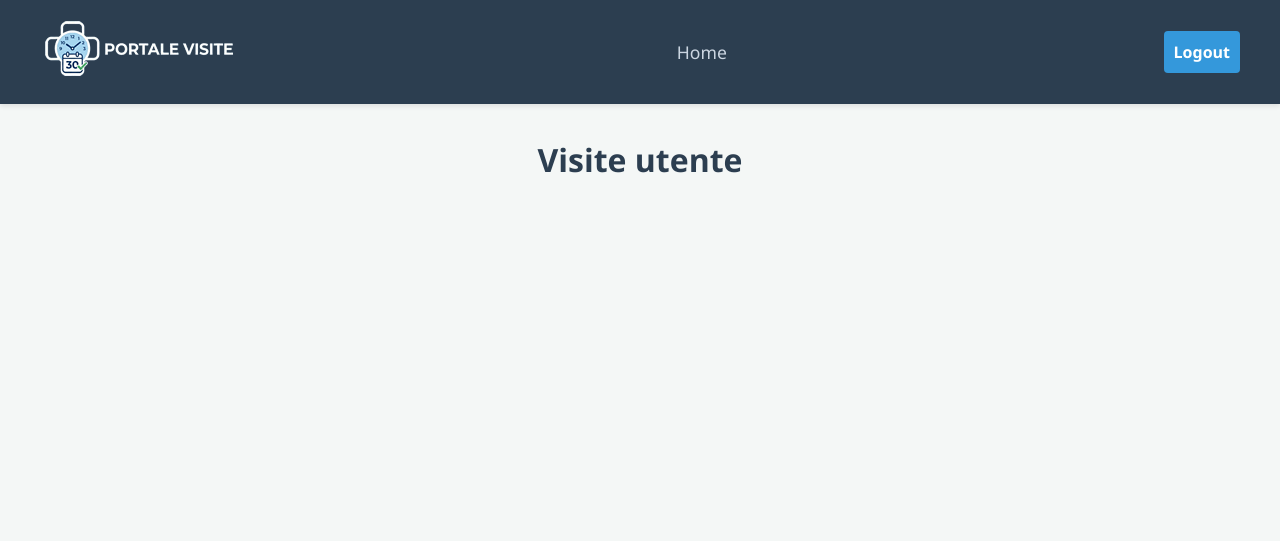
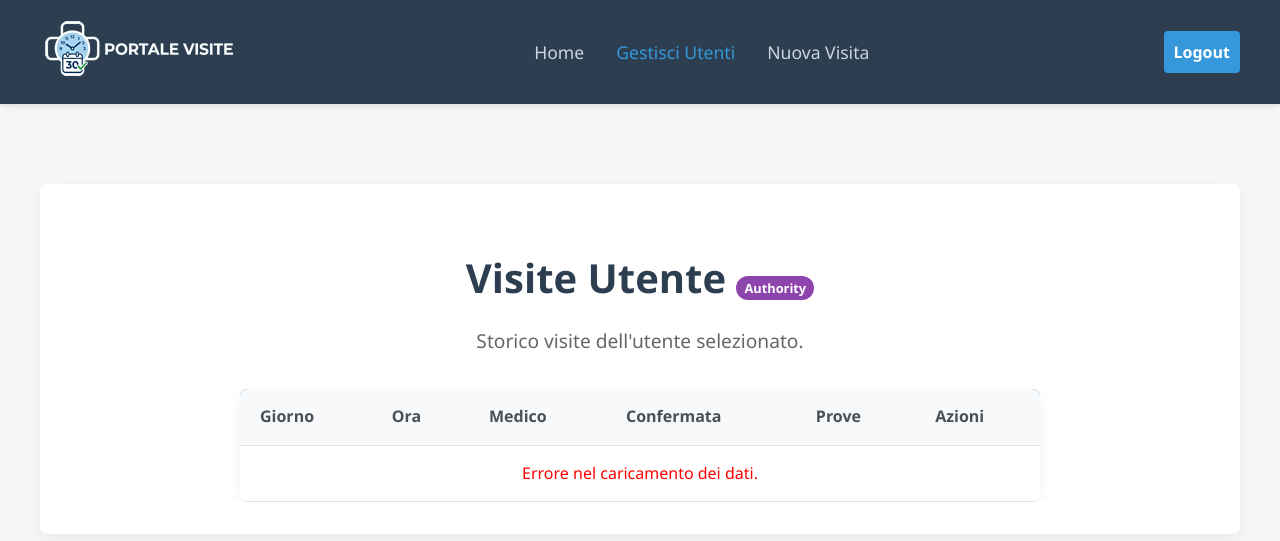
Before and after one commit to Clenill/progettoSoftwareSecurity, a FastAPI app: template app/templates/admin_visite_utente.html in a window 1280 px wide. Shown: the top 541 px of the page. Run offline with FastAPI, Linux system fonts and the light colour scheme; the template is opened without the code that fills it: most values are stand-ins (such as "Sample title", 1, 10 or a date in 2020).

Commit message:
Sistemata tabella dettaglio utente sul portale Admin

```diff
--- a/app/templates/admin_visite_utente.html
+++ b/app/templates/admin_visite_utente.html
@@ -3,7 +3,7 @@
 <head>
     <meta charset="UTF-8">
     <meta name="viewport" content="width=device-width, initial-scale=1.0">
-    <title>Benvenuto nel Nostro Portale</title>
+    <title>Visite Utente - Admin</title>
     <link rel="stylesheet" href="/css/style.css">
     <script src="/js/functions.js"></script>
 </head>
@@ -15,6 +15,8 @@
         <a href="#" class="logo"><img src="/images/logo.png"></a>
         <ul class="nav-menu">
             <li class="nav-item"><a href="/dashboard/authority">Home</a></li>
+            <li class="nav-item"><a href="/lista-utenti" class="active">Gestisci Utenti</a></li>
+            <li class="nav-item"><a href="/admin/prenota">Nuova Visita</a></li>
         </ul>
         <div class="col-md-2">
             <button onclick="logout()">Logout</button>
@@ -22,120 +24,157 @@
     </div>
 </nav>
 
-<h1>Visite utente</h1>
-<ul id="listaVisite"></ul>
+<main class="main-container" style="max-width: 1200px;">
+    <section class="welcome-section">
+        <h1>Visite Utente <span class="badge-auth">Authority</span></h1>
+        <p>Storico visite dell'utente selezionato.</p>
+    </section>
+
+    <div style="overflow-x: auto;">
+        <table class="styled-table">
+            <thead>
+                <tr>
+                    <th>Giorno</th>
+                    <th>Ora</th>
+                    <th>Medico</th>
+                    <th>Confermata</th>
+                    <th>Prove</th>
+                    <th>Azioni</th>
+                </tr>
+            </thead>
+            <tbody id="listaVisite"></tbody>
+        </table>
+    </div>
+</main>
+
+<div id="toast"></div>
+
+<style>
+#toast {
+    position: fixed; bottom: 2rem; left: 50%;
+    transform: translateX(-50%) translateY(20px);
+    background: white; border-radius: 8px; padding: 1rem 1.5rem;
+    box-shadow: 0 4px 20px rgba(0,0,0,0.15); font-size: 0.95rem;
+    opacity: 0; transition: opacity 0.3s ease, transform 0.3s ease;
+    z-index: 9999; min-width: 280px; text-align: center; pointer-events: none;
+}
+#toast.show { opacity: 1 !important; transform: translateX(-50%) translateY(0) !important; }
+#toast .toast-title { font-weight: bold; margin-bottom: 0.3rem; }
+#toast .toast-body { color: #555; }
+#toast.toast-success { border-left: 4px solid #27ae60; }
+#toast.toast-success .toast-title { color: #27ae60; }
+#toast.toast-error { border-left: 4px solid #e74c3c; }
+#toast.toast-error .toast-title { color: #e74c3c; }
+</style>
 
 <script>
 
+const id = '{{ id }}';
+
+function showToast(titolo, messaggio, tipo = 'toast-success', durata = 3000) {
+    const toast = document.getElementById('toast');
+    toast.innerHTML = `<div class="toast-title">${titolo}</div><div class="toast-body">${messaggio}</div>`;
+    toast.className = tipo;
+    void toast.offsetHeight;
+    toast.classList.add('show');
+    setTimeout(() => toast.classList.remove('show'), durata);
+}
+
 async function caricaStorico() {
-    const id = '{{ id }}';
     try {
-        const response = await fetch(`/admin/visiteutente/${id}`, {
-            credentials: 'same-origin'
-        });
-        const visite = await response.json();
-        const contenitore = document.getElementById('listaVisite');
+        const [responseVisite, responseUtenti] = await Promise.all([
+            fetch(`/admin/visiteutente/${id}`, { credentials: 'same-origin' }),
+            fetch('/admin/allusers', { credentials: 'same-origin' })
+        ]);
 
-        contenitore.innerHTML = '';
+        const visite = await responseVisite.json();
+        const utenti = await responseUtenti.json();
+
+        const nomeUtente = {};
+        utenti.forEach(u => { nomeUtente[u.id] = u.name; });
+        const body = document.getElementById('listaVisite');
+        body.innerHTML = '';
 
         if (visite.length === 0) {
-            contenitore.innerHTML = '<p>Nessuna visita in storico.</p>';
+                        body.innerHTML = '<tr><td colspan="6" style="text-align:center;">Nessuna visita in storico.</td></tr>';
             return;
         }
 
-        // Intestazione tabella
-        let tableHTML = `
-            <table class="styled-table">
-                <thead>
-                    <tr>
-                        <th>Giorno</th>
-                        <th>Ora</th>
-                        <th>Medico (ID)</th>
-                        <th>Confermata</th>
-                        <th>Prove</th>
-                        <th>Azioni</th>
-                    </tr>
-                </thead>
-                <tbody>
-        `;
-
-        // Riempimento tabella
         visite.forEach(v => {
             const dataOggetto = new Date(v.timestamp);
-
             const giorno = dataOggetto.toLocaleDateString('it-IT');
-
             const ora = dataOggetto.toLocaleTimeString('it-IT', { hour: '2-digit', minute: '2-digit' });
 
-            tableHTML += `
-                <tr>
-                    <td>${giorno}</td>
-                    <td>${ora}</td>
-                    <td>${v.medico}</td>
-                    <td>${v.confermata}</td>
-                    <td>${v.prove && v.prove.length > 0 ? v.prove.map(p => p.tipo).join(', ') : 'Nessuna'}</td>
-                    <td>
-                        <label>Il medico è presente: </label><input id="${v.id}-checkbox" type="checkbox" checked="true">
-                        <button type="submit" onclick="confermaPresenza('${v.id}')" style="background-color: #3498db;">Invia prova</button>
-                    </td>
-                </tr>
+            const nomeMedico = nomeUtente[v.medico] || v.medico || 'Non assegnato';
+            const confermataText = v.confermata
+                ? '<span style="color: #27ae60; font-weight: bold;">✔ Confermata</span>'
+                : '<span style="color: #e67e22; font-weight: bold;">⏳ In attesa</span>';
+            const proveHtml = v.prove && v.prove.length > 0
+                ? v.prove.map(p => p.tipo).join(', ')
+                : 'Nessuna';
+
+            const provaGiaInviata = v.prove && v.prove.some(p => p.tipo === 'conferma');
+            const disabilitato = (!v.confermata || provaGiaInviata) ? 'disabled' : '';
+            const coloreBottone = provaGiaInviata ? '#27ae60' : (v.confermata ? '#3498db' : '#aaaaaa');
+            const testoBottone = provaGiaInviata ? '✓ Prova già inviata' : 'Invia prova';
+
+            const row = document.createElement('tr');
+            row.innerHTML = `
+                <td>${giorno}</td>
+                <td>${ora}</td>
+                <td>${nomeMedico}</td>
+                <td>${confermataText}</td>
+                <td>${proveHtml}</td>
+                <td>
+                    <label>Medico presente: </label>
+                    <input id="${v.id}-checkbox" type="checkbox"
+                        ${v.confermata ? 'checked' : ''} ${disabilitato}>
+                    <button onclick="confermaPresenza('${v.id}')"
+                        style="background-color: ${coloreBottone};"
+                        ${disabilitato}>${testoBottone}</button>
+                </td>
             `;
+            body.appendChild(row);
         });
 
-        tableHTML += `
-                </tbody>
-            </table>
-        `;
-
-        contenitore.innerHTML = tableHTML;
 
     } catch (err) {
         console.error("Errore caricaStorico:", err);
-        document.getElementById('listaVisite').innerHTML = '<p class="error">Errore nel caricamento dei dati.</p>';
+        document.getElementById('listaVisite').innerHTML =
+                    '<tr><td colspan="6" style="text-align:center; color:red;">Errore nel caricamento dei dati.</td></tr>';
+    }
+}
+
+async function confermaPresenza(visitId) {
+    const checkbox = document.getElementById(`${visitId}-checkbox`);
+    if (!checkbox) {
+        showToast("✗ Errore", "Elemento non trovato.", "toast-error");
+        return;
+    }
+
+    try {
+        const response = await fetch(`/admin/addevidence/${visitId}`, {
+            method: 'POST',
+            credentials: 'same-origin',
+            headers: { 'Content-Type': 'application/json' },
+            body: JSON.stringify({ tipo: 'conferma', valore: checkbox.checked })
+        });
+
+        if (response.ok) {
+            showToast("✓ Prova inviata", "La conferma è stata registrata correttamente.", "toast-success");
+            setTimeout(() => caricaStorico(), 1500);
+        } else {
+            const err = await response.json();
+            showToast("✗ Errore", err.detail || "Salvataggio fallito.", "toast-error");
+        }
+    } catch (err) {
+        showToast("✗ Errore di connessione", err.message, "toast-error");
     }
 }
 
 document.addEventListener('DOMContentLoaded', () => {
     caricaStorico();
 });
-
-async function confermaPresenza(id) {
-    //const id = element.id;
-    const checkbox = document.getElementById(`${id}-checkbox`);
-    //const checkbox = element.querySelector('input[type="checkbox"]');
-    if(checkbox) {
-        const bodyData = {
-            tipo: 'conferma',
-            valore: checkbox.checked
-        };
-
-        try {
-            const response = await fetch(`/admin/addevidence/${id}`, {
-                method: 'POST',
-                credentials: 'same-origin',
-                headers: { 'Content-Type': 'application/json' },
-                body: JSON.stringify(bodyData)
-            });
-            if(!response.ok) {
-                alert("Errore: " + ((await response.json()).detail || 'Salvataggio fallito'));
-            }
-
-            else {
-                alert("Prova inviata!");
-                window.location.reload();
-            }
-        }
-
-        catch(err) {
-            alert('Errore: ', err);
-        }
-    }
-
-    else {
-        alert('Errore: elemento non trovato');
-    }
-}
-
 </script>
 </body>
 </html>
```
